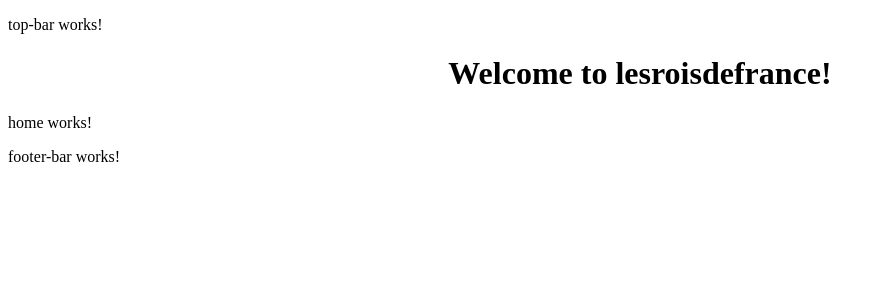
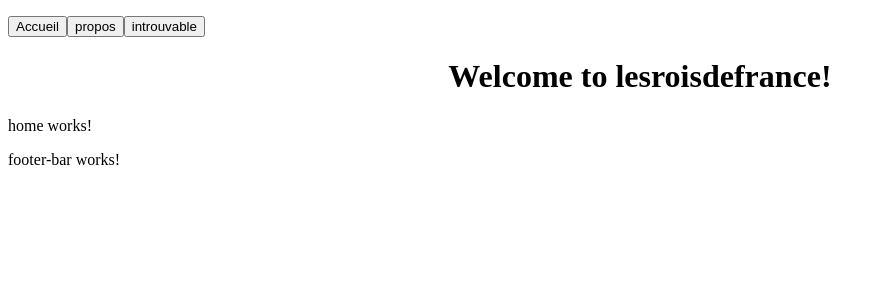
Before and after one commit to lucsimoni/lesroisdefrance, an Angular app: page / in a window 1280 px wide. Shown: the top 300 px of the page, without its empty margins (0-884 px from the left). Built offline with nearby package versions, Linux system fonts and the light colour scheme.

Commit message:
Liens dans la navbar

```diff
--- a/src/app/shared/UI/top-bar/top-bar.component.html
+++ b/src/app/shared/UI/top-bar/top-bar.component.html
@@ -1,3 +1,5 @@
 <p>
-  top-bar works!
+  <a routerLink=""><button>Accueil</button></a>
+  <a routerLink="/a-propos"><button>propos</button></a>
+  <a routerLink="/page-introuvable"><button>introuvable</button></a>
 </p>
--- a/src/app/shared/shared.module.ts
+++ b/src/app/shared/shared.module.ts
@@ -2,11 +2,13 @@ import { NgModule } from '@angular/core';
 import { CommonModule } from '@angular/common';
 import { TopBarComponent } from './UI/top-bar/top-bar.component';
 import { FooterBarComponent } from './UI/footer-bar/footer-bar.component';
+import { RouterModule } from '@angular/router';
 
 @NgModule({
   declarations: [TopBarComponent, FooterBarComponent],
   imports: [
-    CommonModule
+    CommonModule,
+    RouterModule
   ],
   exports: [
     TopBarComponent,
```
